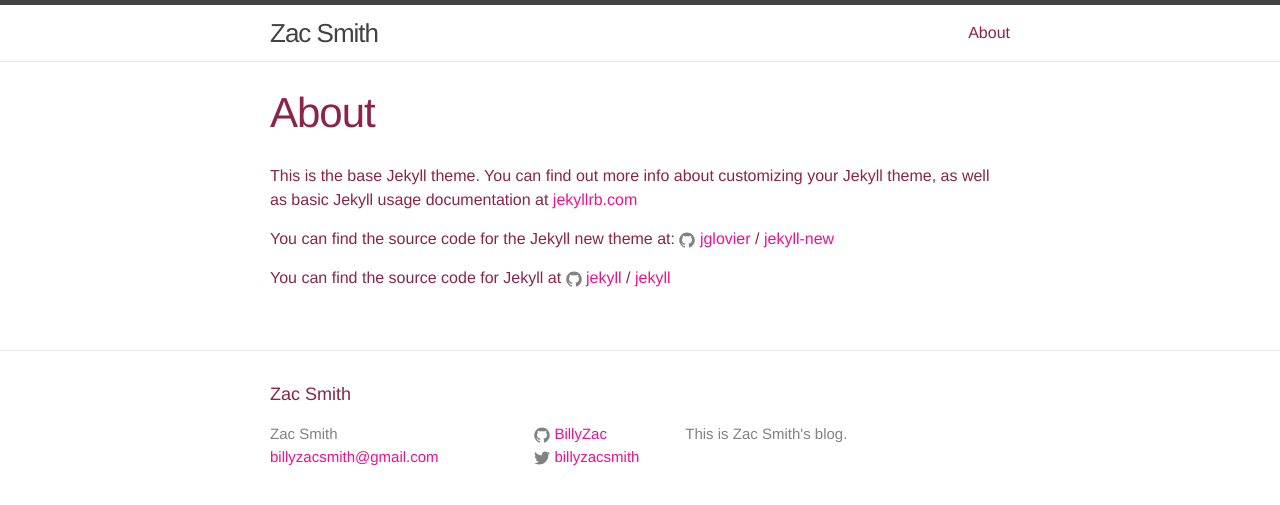
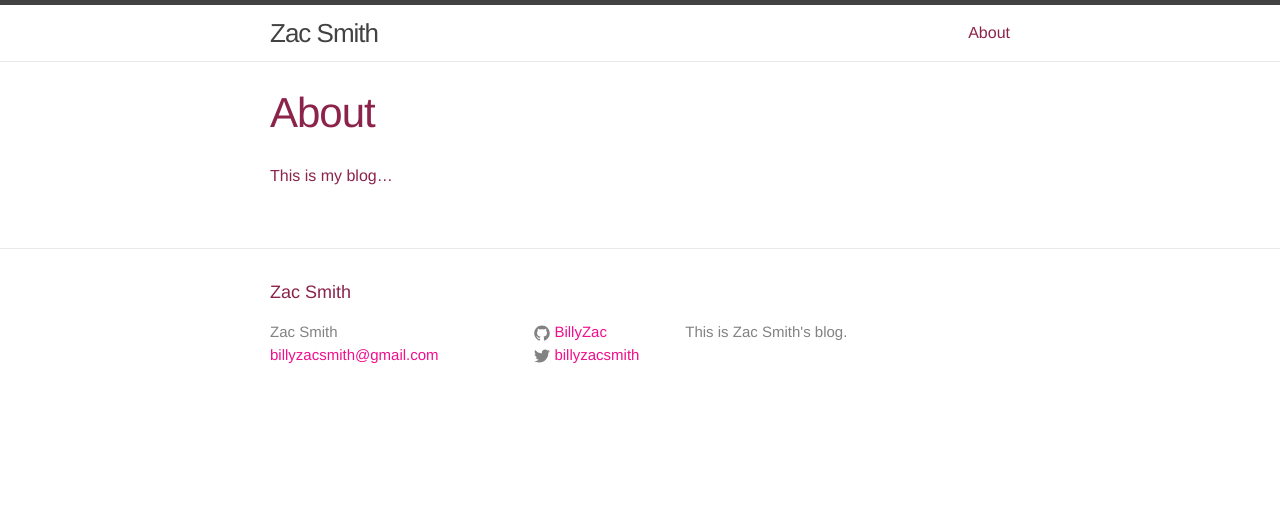
Before and after one commit to BillyZac/BillyZac.github.io, a Jekyll site: the page built from about.md, in a window 1280 px wide. Shown: the top 505 px of the page. Built offline with Jekyll 4.4.1, drawn with Linux system fonts in a browser that asks for light colours.

Commit message:
Update About page with a little snippet of placeholder text.

```diff
--- a/about.md
+++ b/about.md
@@ -4,12 +4,4 @@ title: About
 permalink: /about/
 ---
 
-This is the base Jekyll theme. You can find out more info about customizing your Jekyll theme, as well as basic Jekyll usage documentation at [jekyllrb.com](http://jekyllrb.com/)
-
-You can find the source code for the Jekyll new theme at:
-{% include icon-github.html username="jglovier" %} /
-[jekyll-new](https://github.com/jglovier/jekyll-new)
-
-You can find the source code for Jekyll at
-{% include icon-github.html username="jekyll" %} /
-[jekyll](https://github.com/jekyll/jekyll)
+This is my blog...
```
